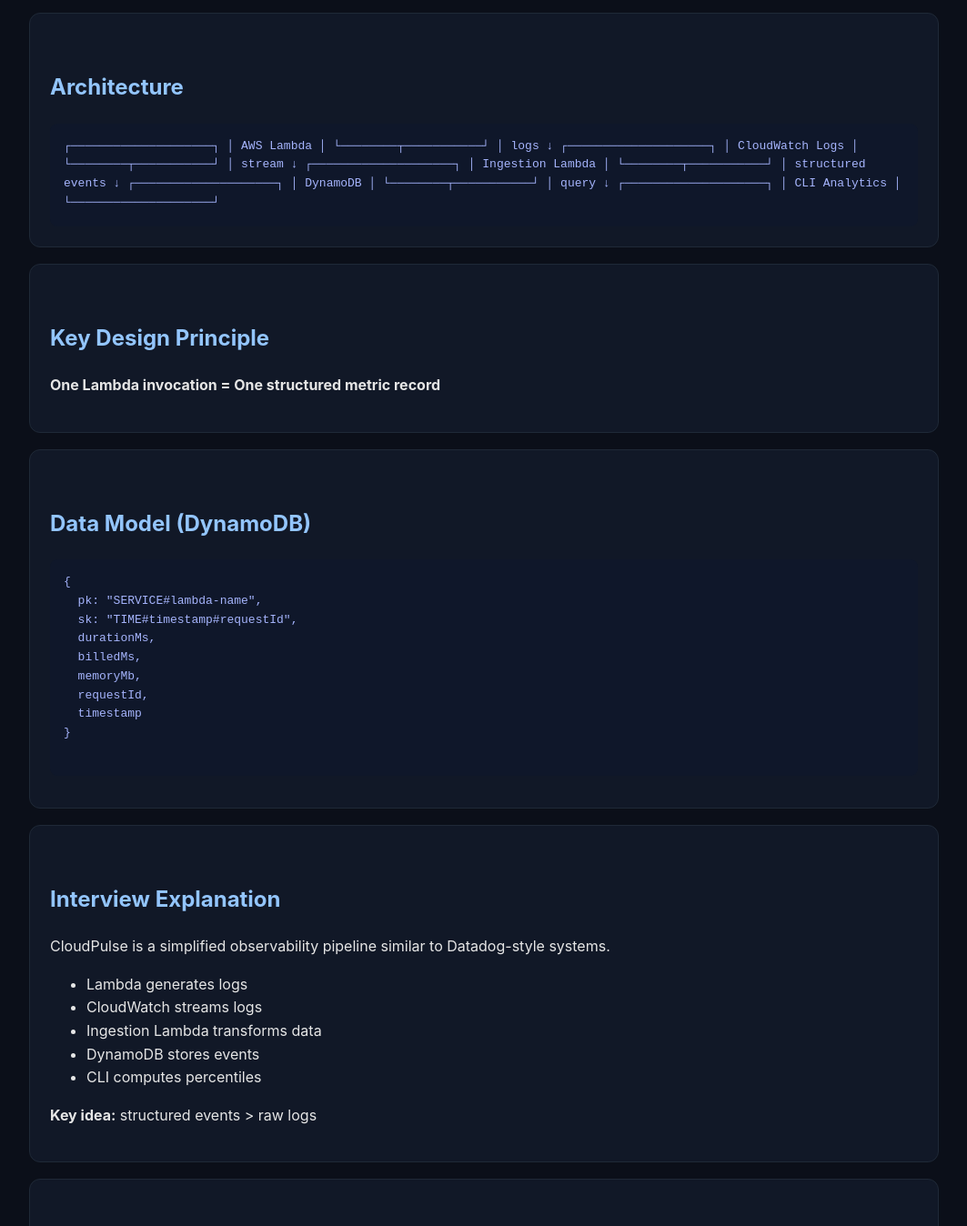
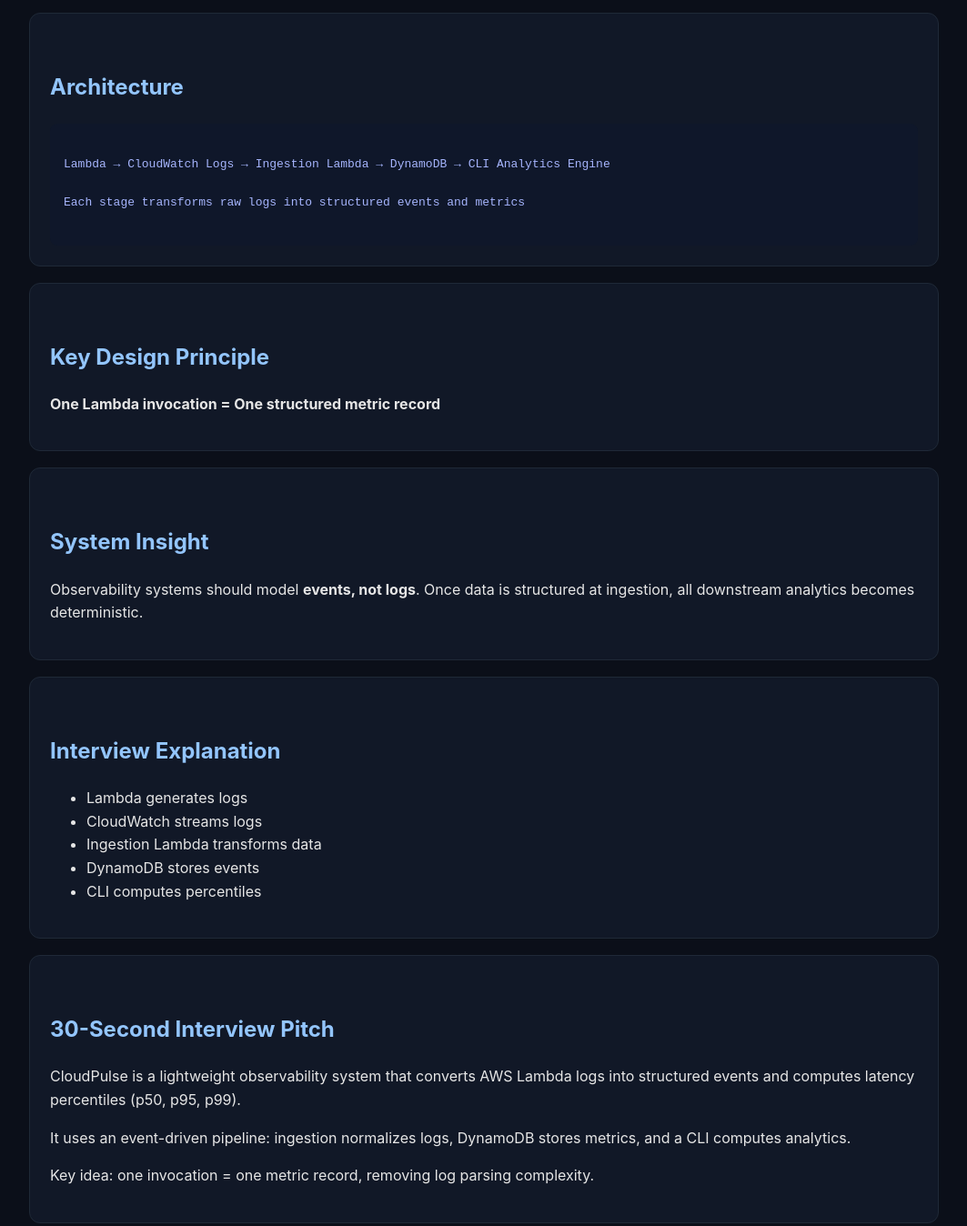
Before and after one commit to ganeshvm-blr/cloudpulse-ingestion, a website: page index.html in a window 1280 px wide. Shown: the part 1020-2368 px from the top of the page at 91% size, without its empty margins (108-1171 px from the left). Drawn offline with Linux system fonts and the light colour scheme.

Commit message:
Final CloudPulse interview-ready system design version

```diff
--- a/index.html
+++ b/index.html
@@ -52,30 +52,13 @@
       border: 1px solid #1f2937;
     }
 
-    .tag {
-      display: inline-block;
-      background: #1e293b;
-      padding: 5px 10px;
-      border-radius: 999px;
-      font-size: 12px;
-      margin: 4px;
-      color: #93c5fd;
-    }
-
-    pre {
+    .diagram {
+      font-family: monospace;
       background: #0f172a;
       padding: 15px;
       border-radius: 8px;
-      overflow-x: auto;
       color: #a5b4fc;
-    }
-
-    .diagram {
-      font-family: monospace;
-      color: #a5b4fc;
-      background: #0f172a;
-      padding: 15px;
-      border-radius: 8px;
+      white-space: pre;
     }
 
     footer {
@@ -128,29 +111,9 @@
     <h2>Architecture</h2>
 
     <div class="diagram">
-┌────────────────────┐
-│  AWS Lambda        │
-└────────┬───────────┘
-         │ logs
-         ↓
-┌────────────────────┐
-│ CloudWatch Logs    │
-└────────┬───────────┘
-         │ stream
-         ↓
-┌────────────────────┐
-│ Ingestion Lambda   │
-└────────┬───────────┘
-         │ structured events
-         ↓
-┌────────────────────┐
-│ DynamoDB           │
-└────────┬───────────┘
-         │ query
-         ↓
-┌────────────────────┐
-│ CLI Analytics      │
-└────────────────────┘
+Lambda → CloudWatch Logs → Ingestion Lambda → DynamoDB → CLI Analytics Engine
+
+Each stage transforms raw logs into structured events and metrics
     </div>
   </div>
 
@@ -160,25 +123,15 @@
   </div>
 
   <div class="card">
-    <h2>Data Model (DynamoDB)</h2>
-    <pre>
-{
-  pk: "SERVICE#lambda-name",
-  sk: "TIME#timestamp#requestId",
-  durationMs,
-  billedMs,
-  memoryMb,
-  requestId,
-  timestamp
-}
-    </pre>
+    <h2>System Insight</h2>
+    <p>
+      Observability systems should model <strong>events, not logs</strong>.
+      Once data is structured at ingestion, all downstream analytics becomes deterministic.
+    </p>
   </div>
 
   <div class="card">
     <h2>Interview Explanation</h2>
-    <p>
-      CloudPulse is a simplified observability pipeline similar to Datadog-style systems.
-    </p>
     <ul>
       <li>Lambda generates logs</li>
       <li>CloudWatch streams logs</li>
@@ -186,7 +139,19 @@
       <li>DynamoDB stores events</li>
       <li>CLI computes percentiles</li>
     </ul>
-    <p><strong>Key idea:</strong> structured events > raw logs</p>
+  </div>
+
+  <div class="card">
+    <h2>30-Second Interview Pitch</h2>
+    <p>
+      CloudPulse is a lightweight observability system that converts AWS Lambda logs into structured events and computes latency percentiles (p50, p95, p99).
+    </p>
+    <p>
+      It uses an event-driven pipeline: ingestion normalizes logs, DynamoDB stores metrics, and a CLI computes analytics.
+    </p>
+    <p>
+      Key idea: one invocation = one metric record, removing log parsing complexity.
+    </p>
   </div>
 
   <div class="card">
@@ -202,32 +167,32 @@
   <div class="card">
     <h2>Resume Impact</h2>
     <ul>
-      <li>Built AWS serverless observability pipeline</li>
-      <li>Designed DynamoDB time-series schema</li>
-      <li>Built CLI analytics engine (p50/p95/p99)</li>
+      <li>AWS serverless observability pipeline</li>
+      <li>DynamoDB time-series data model</li>
+      <li>CLI-based metrics engine (p50/p95/p99)</li>
       <li>Eliminated log parsing via structured events</li>
     </ul>
   </div>
 
   <div class="card">
     <h2>CLI Usage</h2>
-    <pre>
-node cloudpulse-cli/index.js stats /aws/lambda/&lt;function-name&gt;
-    </pre>
+    <p><code>node cloudpulse-cli/index.js stats /aws/lambda/&lt;function&gt;</code></p>
   </div>
 
   <div class="card">
     <h2>Tech Stack</h2>
-    <span class="tag">AWS Lambda</span>
-    <span class="tag">CloudWatch Logs</span>
-    <span class="tag">DynamoDB</span>
-    <span class="tag">Node.js</span>
+    <ul>
+      <li>AWS Lambda</li>
+      <li>CloudWatch Logs</li>
+      <li>DynamoDB</li>
+      <li>Node.js</li>
+    </ul>
   </div>
 
 </div>
 
 <footer>
-  CloudPulse — Observability Engineering Project
+  Built to demonstrate distributed systems thinking, event-driven architecture, and AWS-native design patterns.
 </footer>
 
 </body>
```
